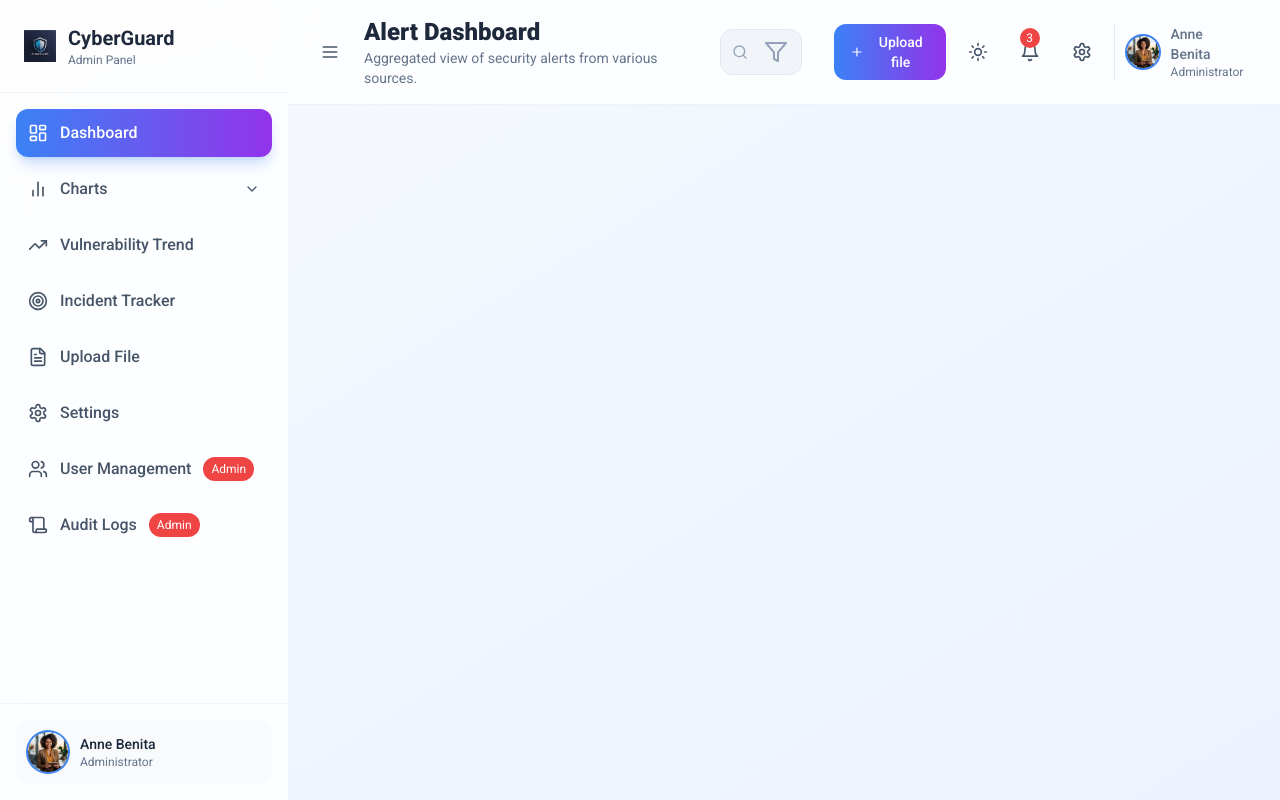
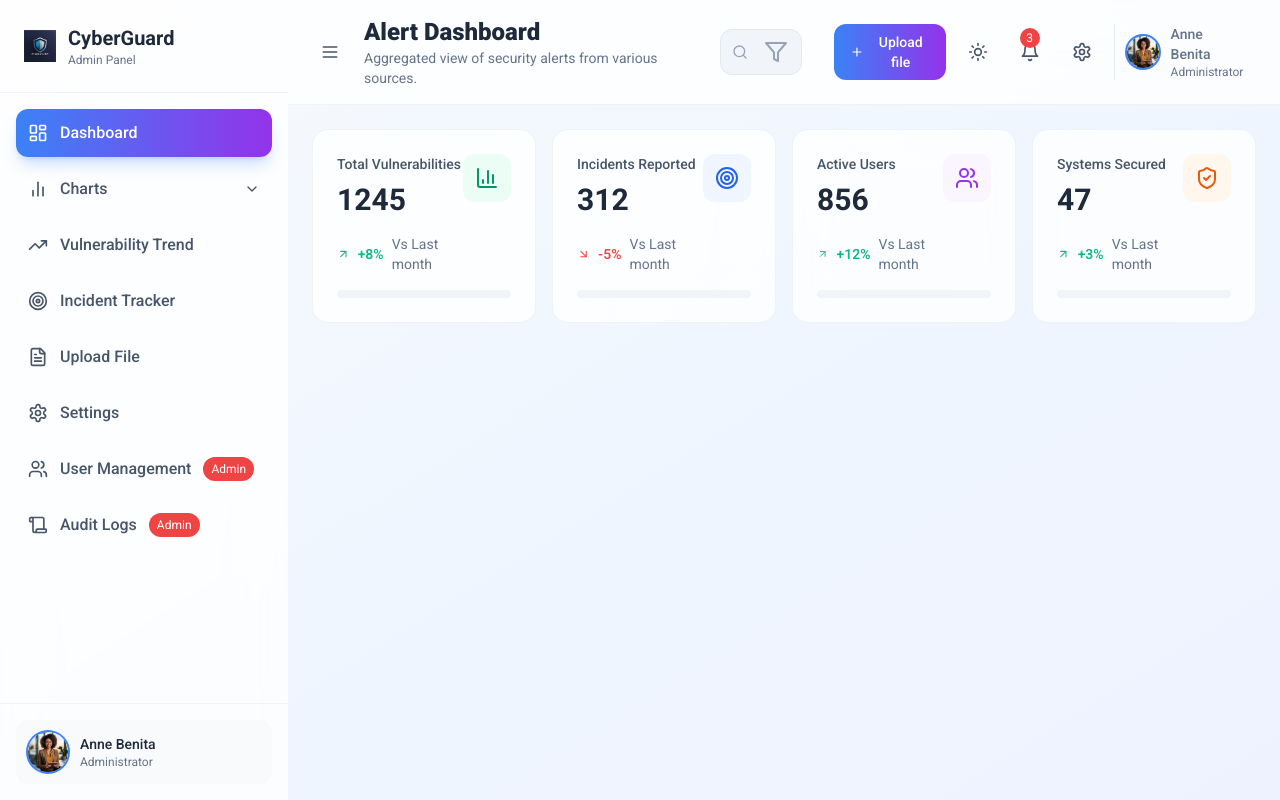
Before and after one commit to Anne-Benita/CyberGuard, a React (Vite) app: page / in a window 1280 px wide. Built offline with nearby package versions, Linux system fonts and the light colour scheme.

Commit message:
Updated componentss

```diff
--- a/src/App.jsx
+++ b/src/App.jsx
@@ -1,22 +1,32 @@
+import React, { useState } from "react";
 import Sidebar from "./components/Sidebar";
-import React, { useState } from "react";
 import Header from "./components/Header";
-
+import Dashboard from "./components/Dashboard/Dashboard";
 function App() {
-
-    const [sidebarCollapse, setSideBarCollapsed] = useState(false);
+  const [sidebarCollapsed, setSidebarCollapsed] = useState(false);
   const [currentPage, setCurrentPage] = useState("dashboard");
 
   return (
     <div className="min-h-screen bg-gradient-to-br from-slate-50 via-blue-50 to-indigo-50
-    dark:from-slate-900 dark:via-slate-800  dark:to-slate-900 transition-all duration-500">
+    dark:from-slate-900 dark:via-slate-800 dark:to-slate-900 transition-all duration-500">
       <div className="flex h-screen overflow-hidden">
-      <Sidebar Collapse = {sidebarCollapse} onToggle={()=> setSideBarCollapsed(!sidebarCollapse)}
+        <Sidebar
+          collapsed={sidebarCollapsed}
+          onToggle={() => setSidebarCollapsed(!sidebarCollapsed)}
           currentPage={currentPage}
           onPageChange={setCurrentPage}
         />
+
         <div className="flex-1 flex flex-col overflow-hidden">
-        <Header/>
+          <Header
+            sidebarCollapsed={sidebarCollapsed}
+            onToggleSidebar={() => setSidebarCollapsed(!sidebarCollapsed)}
+          />
+          <main className="flex-1 overflow-y-auto bg-transparent">
+            <div className="p-6 space-y-6">
+             {currentPage === "dashboard" && <Dashboard />}
+            </div>
+          </main>
         </div>
       </div>
     </div>
--- /dev/null
+++ b/src/components/Dashboard/Dashboard.jsx
@@ -0,0 +1,12 @@
+import React from 'react'
+import StatsGrid from './StatsGrid';
+function Dashboard() {
+  return (
+    <div className="space-y-6">
+        {/* Sats Grid */}
+        <StatsGrid/>
+    </div>
+  )
+}
+
+export default Dashboard;
--- /dev/null
+++ b/src/components/Dashboard/StatsGrid.jsx
@@ -0,0 +1,98 @@
+import { ArrowDownRight, ArrowRight } from 'lucide-react'
+import React from 'react'
+import { BarChart3, Target, Users, ShieldCheck, ArrowUpRight } from 'lucide-react';
+
+const stats = [
+  {
+    title: "Total Vulnerabilities",
+    value: 1245,
+    change: "+8%",
+    trend: "up",
+    icon: BarChart3,
+    color: "from-emerald-50 to-teal-600",
+    bgcolor: "bg-emerald-50 dark:bg-emerald-900/20",
+    textcolor: "text-emerald-600 dark:text-emerald-400",
+  },
+  {
+    title: "Incidents Reported",
+    value: 312,
+    change: "-5%",
+    trend: "down",
+    icon: Target,
+    color: "from-blue-500 to-indigo-600",
+    bgcolor: "bg-blue-50 dark:bg-blue-900/20",
+    textcolor: "text-blue-600 dark:text-blue-400",
+  },
+  {
+    title: "Active Users",
+    value: 856,
+    change: "+12%",
+    trend: "up",
+    icon: Users,
+    color: "from-purple-500 to-pink-600",
+    bgcolor: "bg-purple-50 dark:bg-purple-900/20",
+    textcolor: "text-purple-600 dark:text-purple-400",
+  },
+  {
+
+    title: "Systems Secured",
+    value: 47,
+    change: "+3%",
+    trend: "up",
+    icon: ShieldCheck,
+    color: "from-orange-500 to-red-600",
+    bgcolor: "bg-orange-50 dark:bg-orange-900/20",
+    textcolor: "text-orange-600 dark:text-orange-400",
+  },
+];
+
+function StatsGrid() {
+  return (
+    <div className="grid grid-cols-1 md:grid-cols-2 xl:grid-cols-4 gap-4">
+      {stats.map((stats, index) => {
+        return (
+          <div
+            key={index}
+            className="bg-white/80 dark:bg-slate-900/80 backdrop-blur-xl rounded-2xl p-6
+            border border-slate-200/50 dark:border-slate-700/50 hover:shadow-xl hover:shadow-slate-200/20
+            dark:hover:shadow-slate-900/20 transition-all duration-300 group"
+          >
+            <div className="flex items-start justify-between">
+              <div className="flex-1">
+                <p className="text-sm font-medium text-slate-600 dark:text-slate-400 mb-2">
+                  {stats.title}
+                </p>
+                <p className="text-3xl font-bold text-slate-800 dark:text-white mb-4">
+                  {stats.value}
+                </p>
+                <div className="flex items-center space-x-2">
+                  {stats.trend === "up" ? <ArrowUpRight className="w-4 h-4 text-emerald-500" />:
+                   <ArrowDownRight className="w-4 h-4 text-red-500"/>}
+                  <span className={`text-sm font-semibold ${ stats.trend === "up" ? "text-emerald-500"
+                     : "text-red-500"}`}
+                     >
+                     {stats.change}</span>
+                  <span className="text-sm text-slate-500 dark:text-slate-400">Vs Last month</span>
+                </div>
+              </div>
+              <div className={`p-3 rounded-xl ${stats.bgcolor} group-hover:scale-110 transition-all duration-200`}>
+                <stats.icon className={`w-6 h-6 ${stats.textcolor}`} />
+              </div>
+            </div>
+
+            {/* Progress bar */}
+            <div className="mt-4 h-2 bg-slate-100 dark:bg-slate-800 rounded-full overflow-hidden">
+              <div className={`w-full bg-gradient-to-r ${stats.color} rounded-full transition-all
+              duration-100`}
+              style={{width: stats.trend === "up" ? "75%" : "45%"}}>
+              </div>
+            </div>
+          </div>
+        );
+      })}
+
+    </div>
+  );
+}
+
+export default StatsGrid;
--- a/src/components/Header.jsx
+++ b/src/components/Header.jsx
@@ -1,7 +1,7 @@
 import React from 'react'
 import { Menu, Search, Filter, Plus, Sun, Bell, Settings, ChevronDown } from 'lucide-react'
 import user1 from '../assets/user1.jpg';
-function Header() {
+function Header({sidebarCollapsed, onToggleSidebar}) {
   return (
     <div className="bg-white/80 dark:bg-slate-900/80 backdrop-blur-xl border-b
      border-slate-200/50 dark:border-slate-700/50 px-6 py-4">
@@ -11,7 +11,7 @@
         {/* Left section */}
         <div className="flex items-center space-x-4">
           <button className="p-2 rounded-lg text-slate-600 dark:text-slate-300 hover:bg-slate-100
-            dark:hover:bg-slate-800 transition-colors">
+            dark:hover:bg-slate-800 transition-colors" onClick={onToggleSidebar}>
             <Menu className="w-5 h-5"/>
           </button>
           <div className="hidden md:block">
--- a/src/components/Sidebar.jsx
+++ b/src/components/Sidebar.jsx
@@ -42,7 +42,7 @@
   return (
     <div
       className={`${collapsed ? "w-20" : "w-72"}
-      transition duration-300 ease-in-out bg-white/80 dark:bg-slate-900/80
+      transition-all duration-300 ease-in-out bg-white/80 dark:bg-slate-900/80
       backdrop-blur-xl border-slate-200/50 dark:border-slate-700/50 flex flex-col relative z-10`}
     >
 
@@ -80,9 +80,12 @@
             >
               <div className="flex items-center space-x-3">
                 <item.icon className="w-5 h-5"/>
+               {/* conditional rendering and also fot the menu option to collapse */}
+
                      {!collapsed && (
+                    <>
                     <span className="font-medium ml-2">{item.label}</span>
-                )}
+
                     {(item.badge || item.count) && (
                         <div className="flex space-x-2">
                         {item.badge && (
@@ -96,6 +99,8 @@
                             </span>
                         )}
                         </div>
+                    )}
+                    </>
                 )}
               </div>
 
```
Lines whose indentation alone changed are shown as unchanged.
